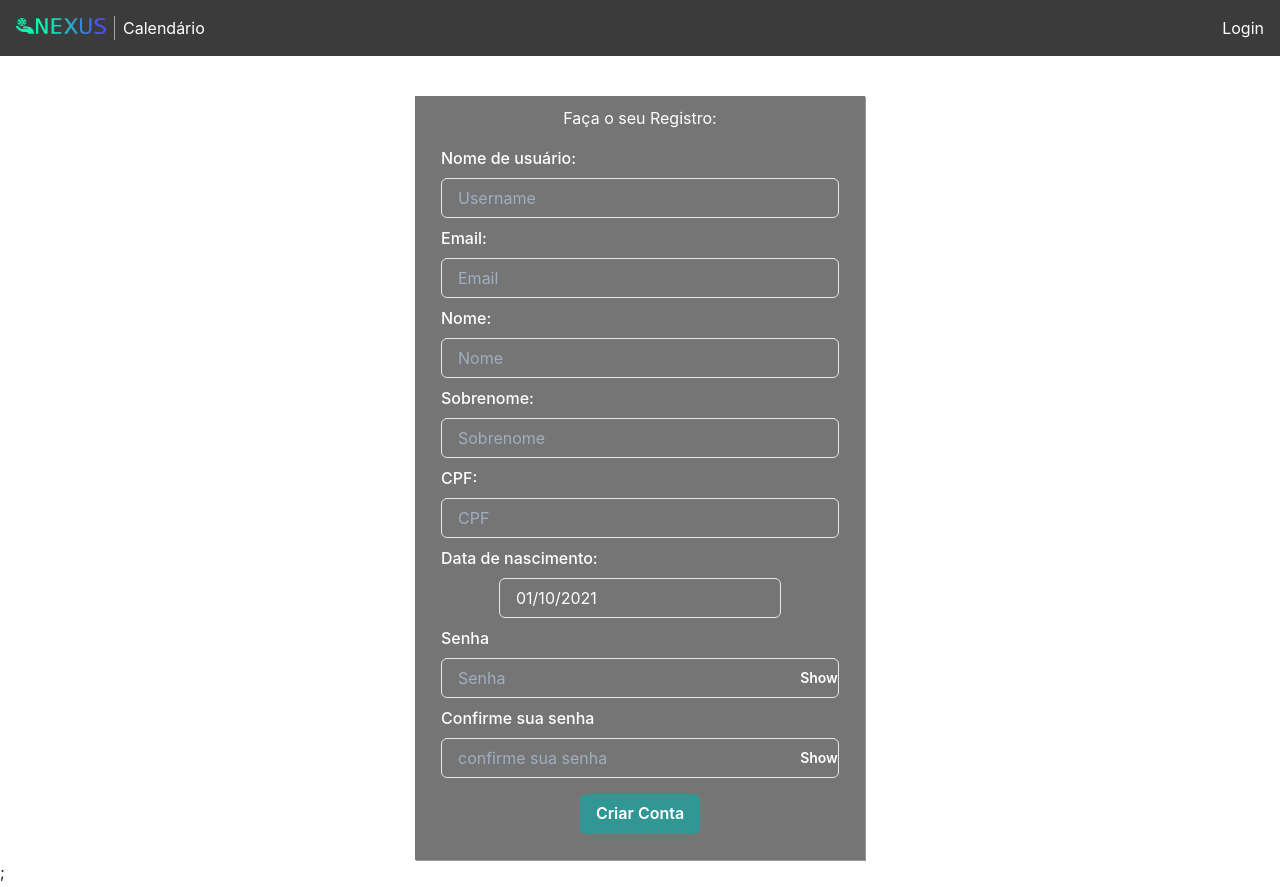
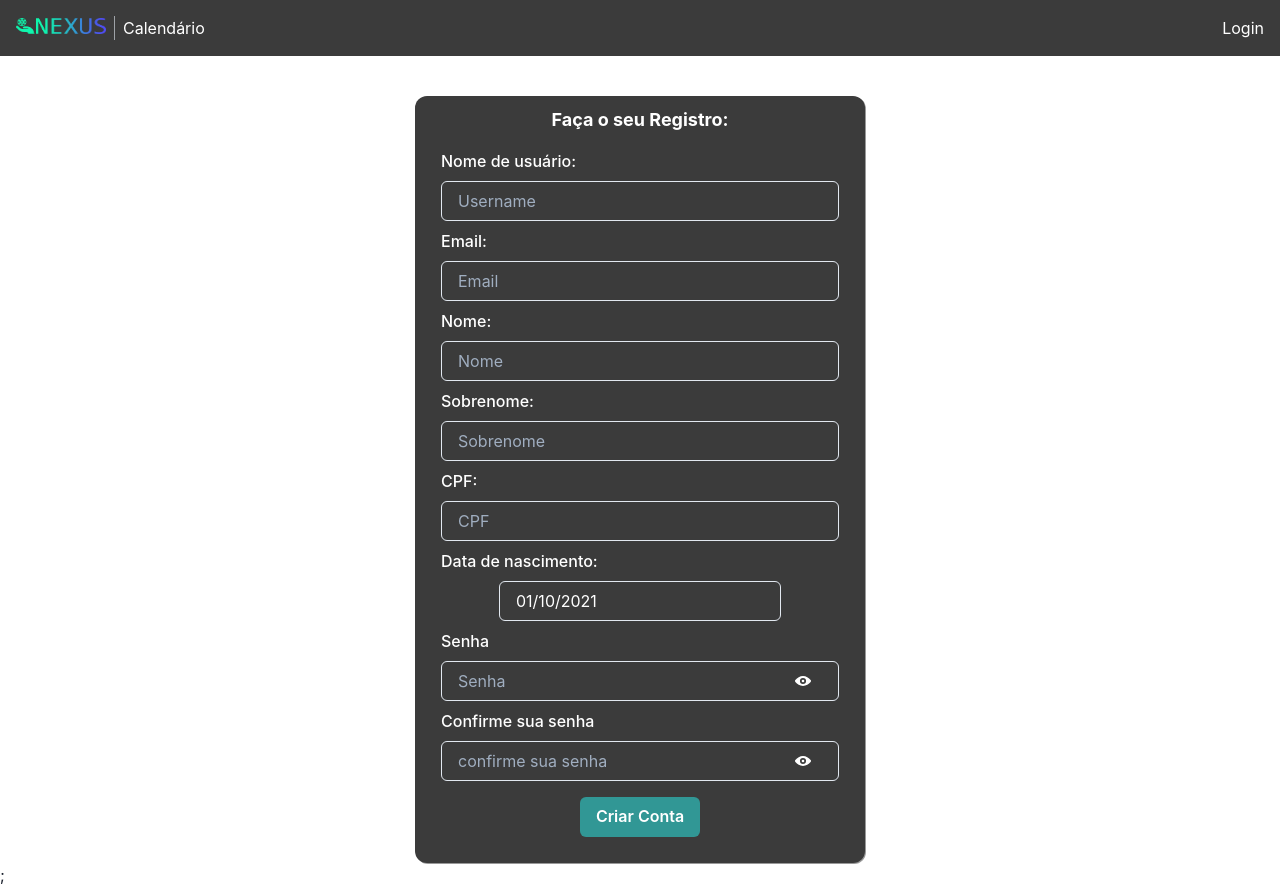
Before and after one commit to Densatho/INexus, a Next.js app: page /signup in a window 1280 px wide. Built offline with nearby package versions, Linux system fonts and the light colour scheme.

Commit message:
signup estilizado

```diff
--- a/pages/admin/userManager.js
+++ b/pages/admin/userManager.js
@@ -30,7 +30,7 @@ function userManager({ jwt_resp, users }) {
   return (
     <Flex>
       <Sidebar />
-      <Box w="60vw" margin={12}>
+      <Box w="60vw" margin={12} bgColor="red">
         <p>Aqui vai a lista de usuários</p>
         <ul>{Object.entries(users).map(renderUser)}</ul>
       </Box>
--- a/pages/login.js
+++ b/pages/login.js
@@ -57,7 +57,7 @@ function UserLogin(props) {
         mt="10"
         shadow="1px 1px rgba(0,0,0,0.4)"
         color="white"
-        borderRadius="2xl"
+        borderRadius="xl"
       >
         <Box fontWeight="bold" fontSize="18px">
           Login
--- a/pages/signup.js
+++ b/pages/signup.js
@@ -8,6 +8,7 @@ import "react-datepicker/dist/react-datepicker.css";
 import bcrypt from "bcryptjs";
 import { useRef } from "react";
 import router from "next/router";
+import { ViewIcon, ViewOffIcon } from "@chakra-ui/icons";
 
 function UserSignUp(props) {
   const [show, setShow] = useState(false);
@@ -77,14 +78,17 @@ function UserSignUp(props) {
       <Container
         alignSelf="center"
         w="450px"
-        bgColor="#757575"
         textAlign="center"
         p="2.5"
         mt="10"
         shadow="1px 1px rgba(0,0,0,0.4)"
         color="white"
+        borderRadius="xl"
+        bgColor="#3B3B3B"
       >
-        Faça o seu Registro:
+        <Box fontWeight="bold" fontSize="18px">
+          Faça o seu Registro:
+        </Box>
         <Stack spacing={6} margin={4}>
           <form action="/userSignup" id="register">
             <FormControl>
@@ -140,9 +144,11 @@ function UserSignUp(props) {
                     bgColor="rgba(0,0,0,0)"
                     onClick={handleClick}
                     h={8}
-                    size="sm"
+                    size="md"
+                    bw={6}
+                    mr="4vh"
                   >
-                    {show ? "Hide" : "Show"}
+                    {show ? <ViewOffIcon /> : <ViewIcon />}
                   </Button>
                 </InputRightElement>
               </InputGroup>
@@ -160,9 +166,11 @@ function UserSignUp(props) {
                     bgColor="rgba(0,0,0,0)"
                     onClick={handleClick}
                     h={8}
-                    size="sm"
+                    size="md"
+                    bw={6}
+                    mr="4vh"
                   >
-                    {show ? "Hide" : "Show"}
+                    {show ? <ViewOffIcon /> : <ViewIcon />}
                   </Button>
                 </InputRightElement>
               </InputGroup>
```
